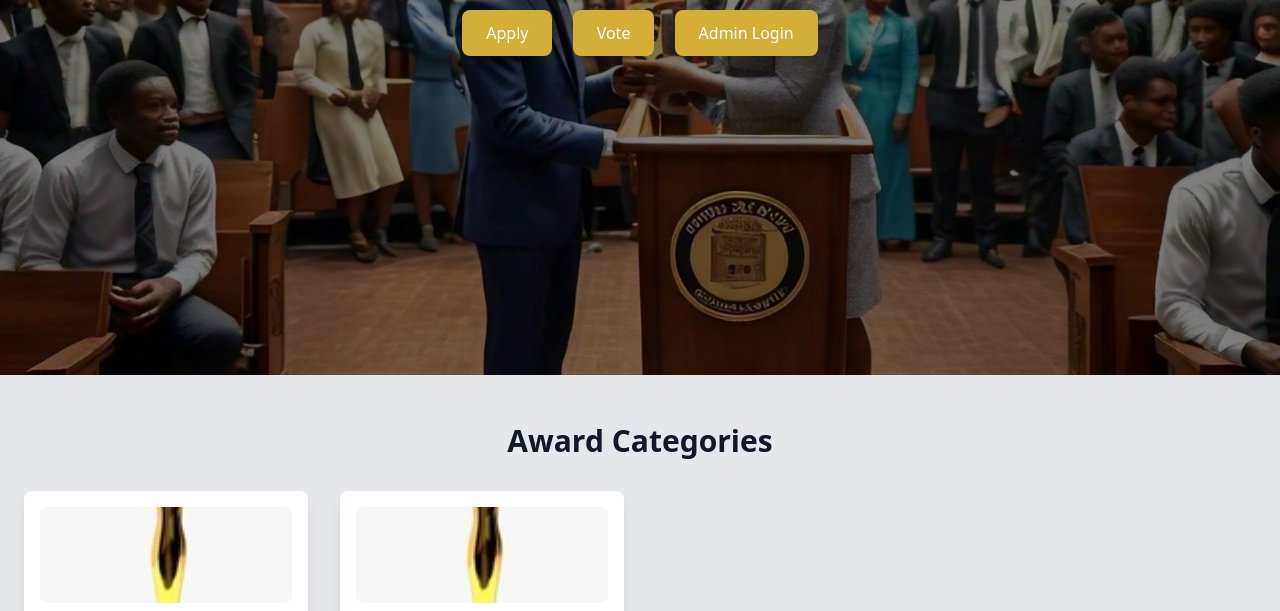
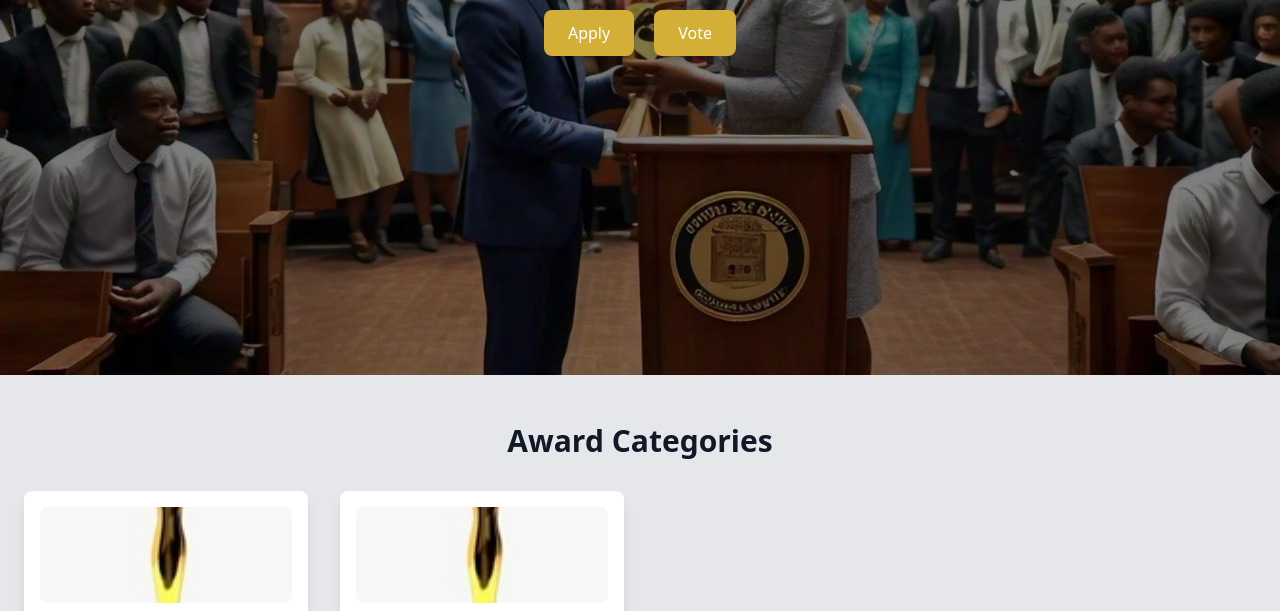
Before and after one commit to OjuoyeMoshoodOlawale/university-voting-system, a plain HTML site: page index.html in a window 1280 px wide. Shown: the part 489-1100 px from the top of the page. Drawn offline with nearby package versions, Linux system fonts and the light colour scheme.

Commit message:
index.html modification

```diff
--- a/index.html
+++ b/index.html
@@ -29,8 +29,7 @@
             <div>
                 <a href="#apply" class="bg-gold-500 text-white px-6 py-3 rounded-lg shadow-lg hover:bg-gold-600">Apply</a>
                 <a href="#vote" class="bg-gold-500 text-white px-6 py-3 rounded-lg shadow-lg hover:bg-gold-600 ml-4">Vote</a>
-                <a href="login.html" class="bg-gold-500 text-white px-6 py-3 rounded-lg shadow-lg hover:bg-gold-600 ml-4">Admin Login</a>
-            </div>
+              </div>
         </div>
     </section>
 
```
